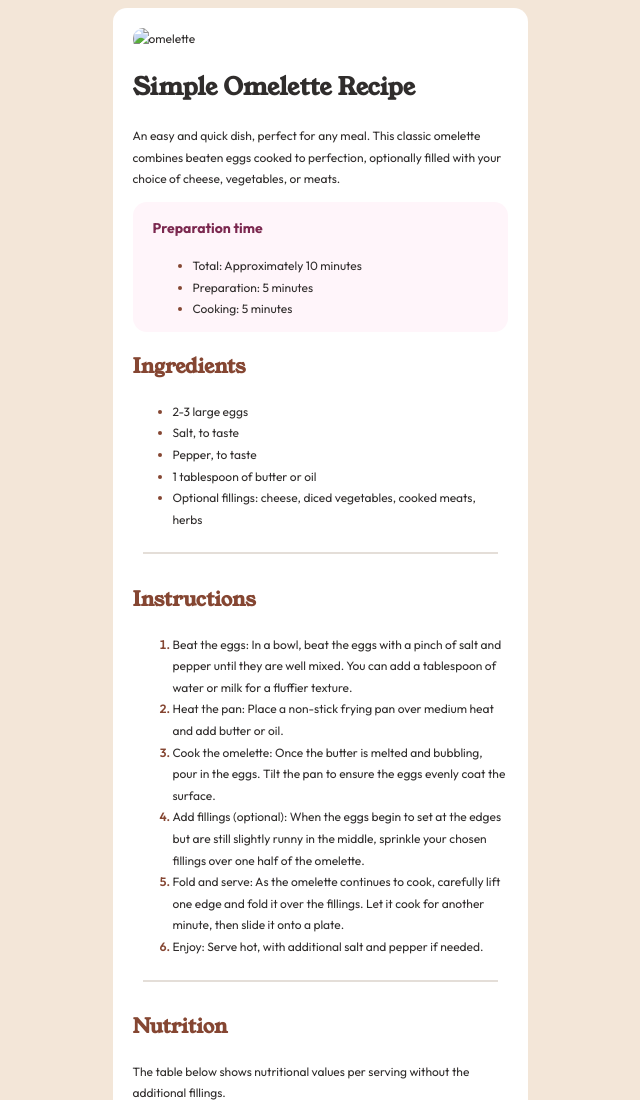
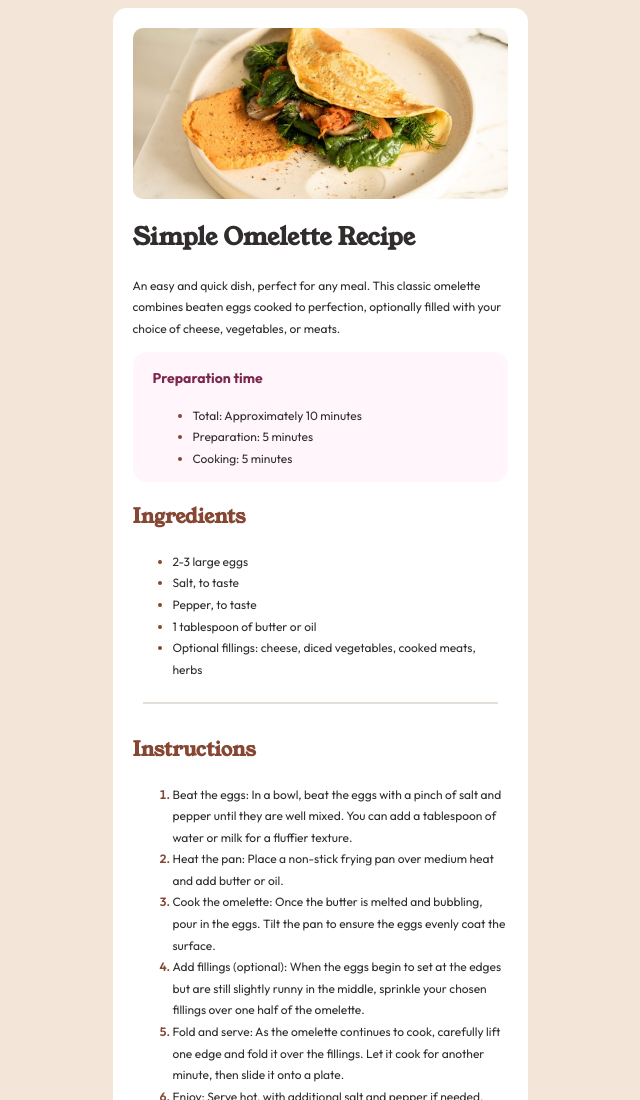
Before and after one commit to halovii/recipe-page-challenge, a plain HTML site: page index.html in a window 1280 px wide. Shown: the top 1100 px of the page, without its empty margins (320-960 px from the left). Drawn offline with Linux system fonts and the light colour scheme.

Commit message:
Update index.html

```diff
--- a/index.html
+++ b/index.html
@@ -26,7 +26,7 @@
 
   <header>
       <div class="image-container">
-        <img src="/images-omelette.jpeg" alt=omelette>
+        <img src="/images/image-omelette.jpeg" alt=omelette>
       </div>
     <h1>Simple Omelette Recipe</h1>
 
```
